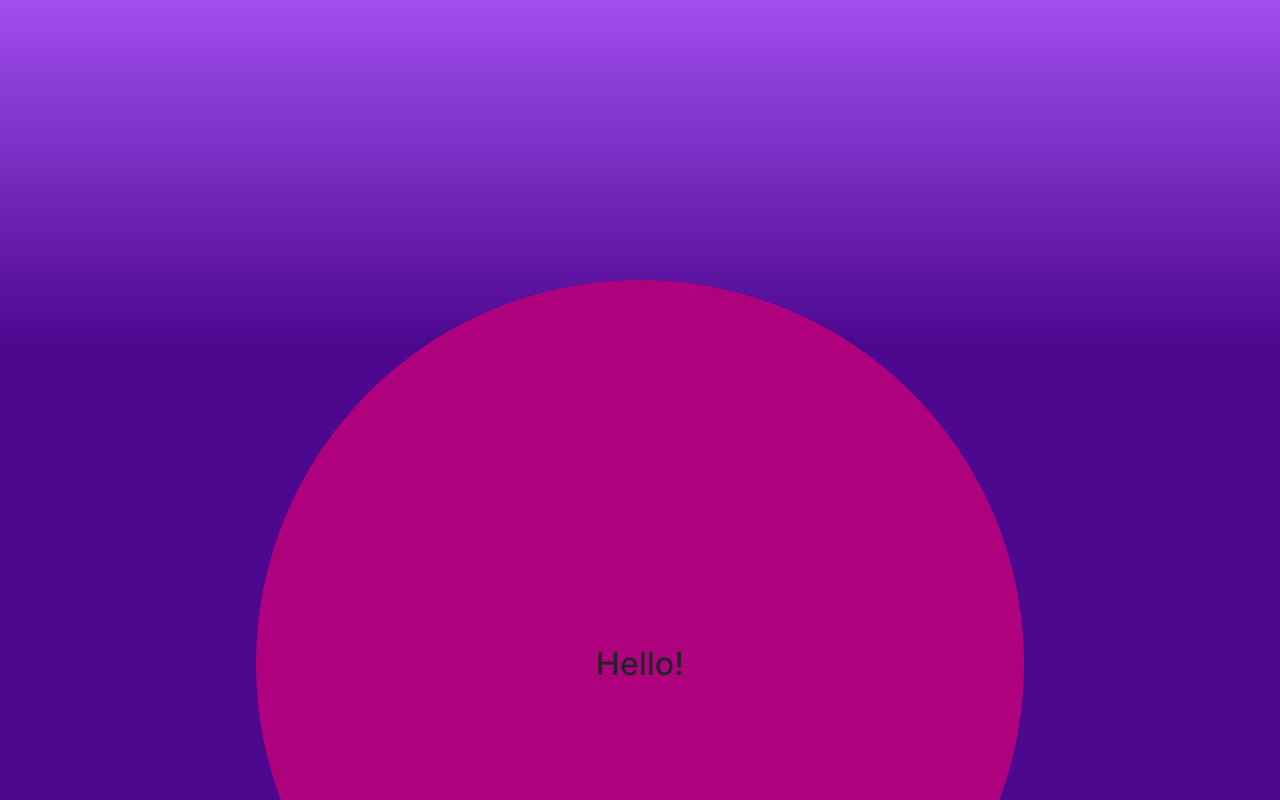
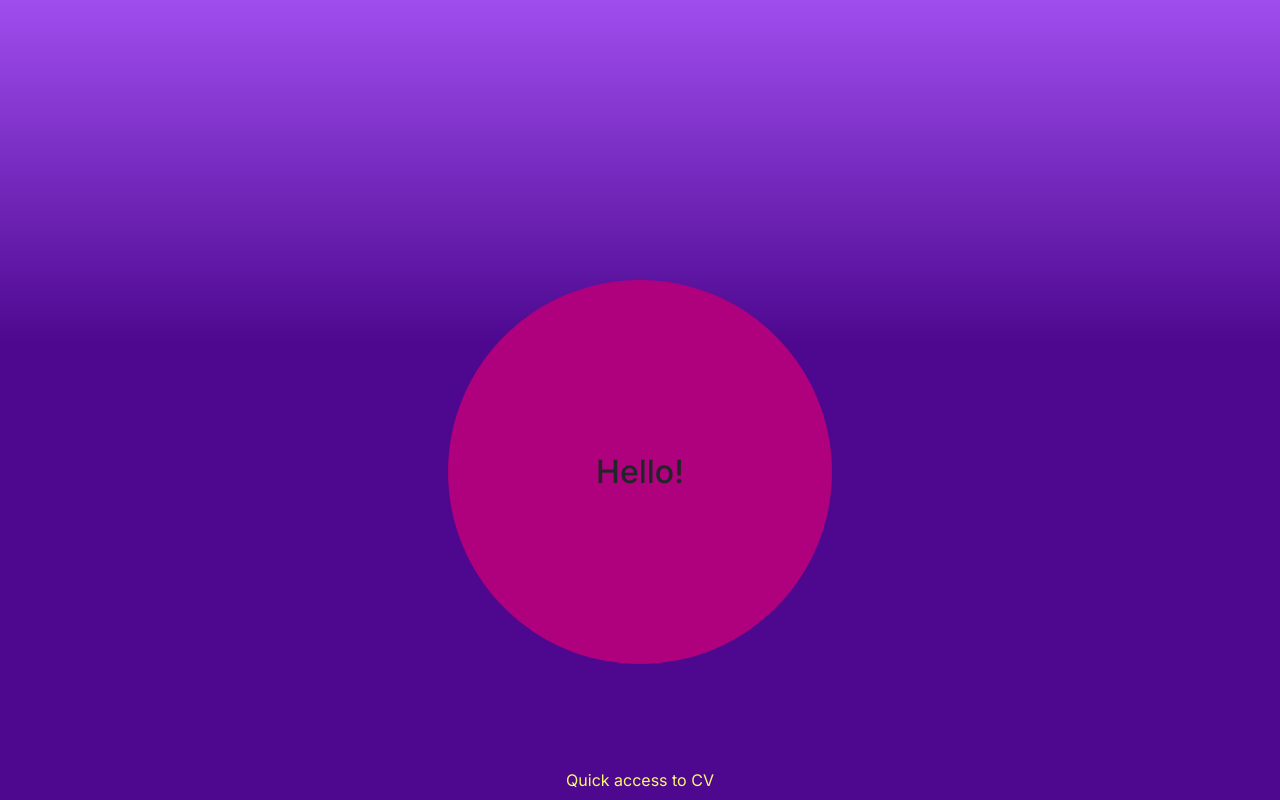
Before and after one commit to Lightiiy/portfolio, an Angular app: page / in a window 1280 px wide. Shown: the top 800 px of the page. Built offline with nearby package versions, Linux system fonts and the light colour scheme.

Commit message:
Experimenting with media ports

```diff
--- a/src/app/app.component.html
+++ b/src/app/app.component.html
@@ -1,5 +1,5 @@
 <div *ngIf="isWelcomeVisible; else homePage">
-  <div class="welcome-page-mobile" (click)="unwelcomeThePage()">
+  <div class="welcome-page" (click)="unwelcomeThePage()">
     <h2 class="greeting">Hello!</h2>
     <button class="cv">Quick access to CV</button>
   </div>
--- a/src/app/app.component.scss
+++ b/src/app/app.component.scss
@@ -1,6 +1,6 @@
 @import './../assets/theme.scss';
 
-.welcome-page-mobile {
+.welcome-page {
   display: grid;
   grid-template-columns: 1fr;
   grid-template-rows: 33% 2fr 1fr 1fr;
@@ -28,3 +28,10 @@
     color: var(--accent);
   }
 }
+@media (min-width: 768px) {
+  .welcome-page {
+    .greeting {
+      @include circle(--second, 30vw);
+    }
+  }
+}
```
